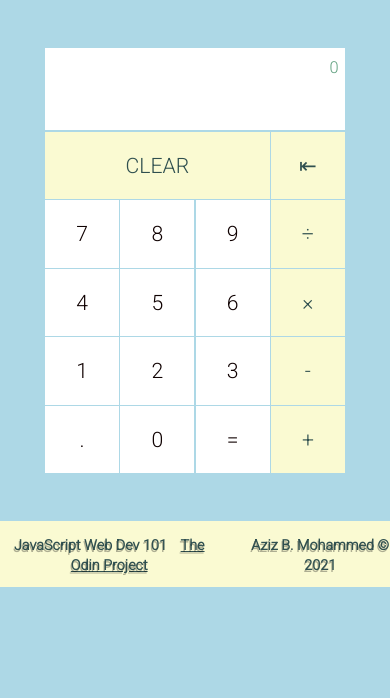
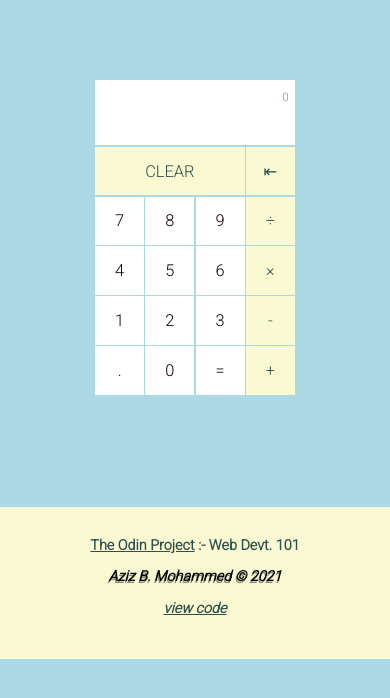
Before and after one commit to abuahmed6310/Calculator, a plain HTML site: page index.html in a window 390 px wide. Both pictures are taken after a click on the element "CLEAR". Drawn offline with Linux system fonts and the light colour scheme.

Commit message:
Responsive and js code clean up

```diff
--- a/index.html
+++ b/index.html
@@ -19,33 +19,37 @@
             </div>
 
             <div class="button-grid">
-                <div class="span-3 gray-backg" data-type="reset" id="allclear">CLEAR</div>
-                <div class="gray-backg" data-type="backspace" id="clear">&#8676</div>
-                <div class="btn" data-type="number" id="digit-7" value="7">7</div>
-                <div class="btn" data-type="number" id="digit-8" value="8">8</div>
-                <div class="btn" data-type="number" id="digit-9" value="7">9</div>
-                <div class="gray-backg" data-type="operator" id="divide" value="/">&#247</div>
-                <div class="btn" data-type="number" id="digit-4" value="4">4</div>
-                <div class="btn" data-type="number" id="digit-5" value="5">5</div>
-                <div class="btn" data-type="number" id="digit-6" value="6">6</div>
-                <div class="gray-backg" data-type="operator" id="multiply" value="x">&#215</div>
-                <div class="btn" data-type="number" id="digit-1" value="1">1</div>
-                <div class="btn" data-type="number" id="digit-2" value="2">2</div>
-                <div class="btn" data-type="number" id="digit-3" value="3">3</div>
-                <div class="gray-backg" data-type="operator" id="minus" value="-">&#45</div>
-                <div class="btn" data-type="decimal" id="decimal" value=".">.</div>
-                <div class="btn" data-type="number" id="digit-0" value="0">0</div>
-                <div class="btn" data-type="equal" id="equals" value="=">&#61</div>
-                <div class="gray-backg" data-type="operator" id="plus" value="+">&#43</div>
+                <div class="btn span-3 gray-btn" data-type="reset" id="allclear">CLEAR</div>
+                <div class="btn gray-btn" data-type="backspace" id="clear">&#8676</div>
+                <div class="btn btn-white" data-type="number" id="digit-7" value="7">7</div>
+                <div class="btn btn-white" data-type="number" id="digit-8" value="8">8</div>
+                <div class="btn btn-white" data-type="number" id="digit-9" value="7">9</div>
+                <div class="btn gray-btn" data-type="operator" id="divide" value="/">&#247</div>
+                <div class="btn btn-white" data-type="number" id="digit-4" value="4">4</div>
+                <div class="btn btn-white" data-type="number" id="digit-5" value="5">5</div>
+                <div class="btn btn-white" data-type="number" id="digit-6" value="6">6</div>
+                <div class="btn gray-btn" data-type="operator" id="multiply" value="x">&#215</div>
+                <div class="btn btn-white" data-type="number" id="digit-1" value="1">1</div>
+                <div class="btn btn-white" data-type="number" id="digit-2" value="2">2</div>
+                <div class="btn btn-white" data-type="number" id="digit-3" value="3">3</div>
+                <div class="btn gray-btn" data-type="operator" id="minus" value="-">&#45</div>
+                <div class="btn btn-white" data-type="decimal" id="decimal" value=".">.</div>
+                <div class="btn btn-white" data-type="number" id="digit-0" value="0">0</div>
+                <div class="btn btn-white" data-type="equal" id="equals" value="=">&#61</div>
+                <div class="btn gray-btn" data-type="operator" id="plus" value="+">&#43</div>
             </div>
         </div>
 
-        <footer>
-            <p class="description">JavaScript Web Dev 101 &nbsp;&nbsp;
-                <a href="https://www.theodinproject.com/courses/web-development-101/lessons/calculator">
-                    The Odin Project</a></p>
-            <p>Aziz B. Mohammed &copy; 2021</p>
-        </footer>
+        <div class="footer">
+          <div class="footer-con">
+
+            <p class="description"> <a href="https://www.theodinproject.com/courses/web-development-101/lessons/calculator">
+                    The Odin Project</a> :- Web Devt. 101</p>
+            <p class="copyright">Aziz B. Mohammed &copy; 2021</p>
+            <p class="code"><a href="https://github.com/abuahmed6310/Calculator">
+                view code</a></p>
+          </div>
+        </div>
     </div>
 
    <script src="./script.js"></script>
--- a/script.js
+++ b/script.js
@@ -1,12 +1,12 @@
 
-const userInput = document.querySelector('#user-input');
-const displayResult = document.querySelector('#result');
+const inputDisplayer = document.querySelector('#user-input');
+const resultDisplayer = document.querySelector('#result');
 const allKeys = document.querySelectorAll('[data-type]');
 
     let keys = '';
 	let keyValue = '';
-    let inputDisplay = '';
-    let resultDisplay = '';
+    let inputText = '';
+    let resultText = '';
     let types = '';
     let  value  = '';
 
@@ -26,104 +26,120 @@ allKeys.forEach(key => key.addEventListener('click', whenClicked));
 function whenClicked(event) {
     let key = event.target;
 	keyValue = key.textContent;
-    inputDisplay = userInput.textContent;
-    resultDisplay = displayResult.textContent;
+    inputText = inputDisplayer.textContent;
+    resultText = resultDisplayer.textContent;
     const { type } = key.dataset;
     types =  type ;
     value  = key.id;
 
 
-    if(type === 'number'&& checkForDecimal.length <= 16) {
+    switch (type) {
 
+        case 'number':
+            if (checkForDecimal.length > 16) break;
             if(!isEqualsPressed) {
-               userInput.textContent = (inputDisplay !== '0')?
-                  inputDisplay + keyValue : keyValue;
-               displayResult.textContent =
-                  (inputDisplay !== '0' && previousKey.type !== 'operator')?
-                  resultDisplay + keyValue : keyValue;
-            }else{
-                userInput.textContent = keyValue;
-                displayResult.textContent = keyValue;
+                inputDisplayer.textContent = (inputText !== '0')?
+                    inputText + keyValue : keyValue;
+                resultDisplayer.textContent =
+                    (inputText !== '0' && previousKey.type !== 'operator')?
+                    resultText + keyValue : keyValue;
+            }else if(isEqualsPressed) {
+                inputDisplayer.textContent = keyValue;
+                resultDisplayer.textContent = keyValue;
             }
+
             checkForDecimal = checkForDecimal + keyValue;
             isEqualsPressed = false;
+            break;
 
-    }else if (types === 'operator' && previousKey.type !== 'operator') {
-        if (!isEqualsPressed) {
-            if (isNaN(inputDisplay)) {
-                data.second = resultDisplay;
+        case 'operator':
+            if (previousKey.type === 'operator') {
+                inputDisplayer.textContent =
+                inputText.substring(0, inputText.length - 2) + keyValue + ' ';
+                data.operator = value;
+                data.operatorsign = keyValue;
+                break;
+            }
+
+            if (!isEqualsPressed && isNaN(inputText) ) {
+                data.second = resultText;
                 data.result = operate(data.first, data.operator, data.second);
-                userInput.textContent = data.result + ' ' + keyValue + ' ';
+                inputDisplayer.textContent = data.result + ' ' + keyValue + ' ';
                 data.first = data.result;
-            }else{
-                userInput.textContent = inputDisplay + ' ' + keyValue + ' ';
-                data.first = inputDisplay;
+            }else if (!isEqualsPressed && !isNaN(inputText) ) {
+                inputDisplayer.textContent = inputText + ' ' + keyValue + ' ';
+                data.first = inputText;
             }
-            displayResult.innerHTML = '&nbsp;';
+
+            if (!isEqualsPressed ) {
+                resultDisplayer.innerHTML = '&nbsp;';
                 data.operator = value;
                 data.operatorsign = keyValue;
                 checkForDecimal = '';
             }else{
-            if (resultDisplay === 'Undefined') return;
-            userInput.textContent = data.result + ' ' + keyValue + ' ';
-            displayResult.innerHTML = '&nbsp;';
+                if (resultText === 'Undefined') return;
+                inputDisplayer.textContent = data.result + ' ' + keyValue + ' ';
+                resultDisplayer.innerHTML = '&nbsp;';
                 data.first = data.result;
                 data.operator = value;
                 data.operatorsign = keyValue;
                 checkForDecimal = '';
                 isEqualsPressed = false;
             }
+            break;
 
-    }else if (types === 'operator' && previousKey.type === 'operator') {
-        userInput.textContent =
-          inputDisplay.substring(0, inputDisplay.length - 2) + keyValue + ' ';
-        data.operator = value;
-        data.operatorsign = keyValue;
+        case 'decimal':
+            if (checkForDecimal.includes('.') || isEqualsPressed) break;
+            inputDisplayer.textContent = (previousKey.type === 'operator')?
+               inputText + '0' + keyValue : inputText + keyValue;
+            resultDisplayer.textContent = (checkForDecimal === '')?
+               '0' + keyValue : resultText + keyValue ;
+            checkForDecimal = checkForDecimal + keyValue;
+            break;
 
-    }else if (types === 'decimal' && !isEqualsPressed &&
-       !checkForDecimal.includes('.')) {
-            userInput.textContent = (previousKey.type === 'operator')?
-               inputDisplay + '0' + keyValue :  inputDisplay + keyValue;
-            displayResult.textContent = (checkForDecimal === '')?
-               '0' + keyValue : resultDisplay + keyValue ;
-			checkForDecimal = checkForDecimal + keyValue;
+        case 'backspace':
+            if (previousKey.type === 'operator') break;
+            if (inputText !== '0' && !isEqualsPressed) {
+                inputDisplayer.textContent = (inputText.length > 1)?
+                inputText.substring(0, inputText.length - 1) : '0';
+                (resultText.length > 1)? resultDisplayer.textContent =
+                   resultText.substring(0, resultText.length - 1)
+                   : resultDisplayer.innerHTML = '&nbsp;';
+            checkForDecimal = checkForDecimal.substring(0,checkForDecimal.length-1);
+            }
+            break;
 
-    }else if(types === 'backspace' && inputDisplay !== '0' && !isEqualsPressed){
-        if (previousKey.type === 'operator') return;
-        userInput.textContent = (inputDisplay.length > 1)?
-            inputDisplay.substring(0, inputDisplay.length - 1) : '0';
-        (resultDisplay.length > 1)? displayResult.textContent =
-             resultDisplay.substring(0, resultDisplay.length - 1)
-             : displayResult.innerHTML = '&nbsp;';
-        checkForDecimal = checkForDecimal.substring(0,checkForDecimal.length-1);
-
-	} else if(type === 'reset'){
-			inputDisplay = '0';
-			userInput.textContent = inputDisplay;
-			displayResult.innerHTML = '&nbsp;';
+        case 'reset':
+            inputText = '0';
+			inputDisplayer.textContent = inputText;
+			resultDisplayer.innerHTML = '&nbsp;';
 			isEqualsPressed = false;
 			checkForDecimal = '';
+            break;
 
-    }else if (types === 'equal') {
-
+        case 'equal':
+            if (!isEqualsPressed && (previousKey.type === 'operator' ||
+                 !isNaN(inputText))) break;
             if (isEqualsPressed) {
-            userInput.textContent = data.result + ' ' + data.operatorsign
-               + ' ' + data.second;
+                inputDisplayer.textContent = data.result + ' ' + data.operatorsign
+                    + ' ' + data.second + ' ' + '=';
                 data.result = operate(data.result, data.operator, data.second);
             }else {
-            if (previousKey.type === 'operator' || !isNaN(inputDisplay)) return;
-            data.second = resultDisplay;
+                data.second = resultText;
                 data.result = operate(data.first, data.operator, data.second);
+                inputDisplayer.textContent = inputText + ' ' + '=';
                 isEqualsPressed = true;
             }
+            data.result = setupresult(data.result);
+            resultDisplayer.textContent = data.result;
+            break;
 
-       data.result = setupresult(data.result);
-       displayResult.textContent = data.result;
-
-    }
+        default:
+            break;
+    } // end of switch.
 
     previousKey.type = types;
-}
+}// end of when clicked.
 
 
 function operate(firstNumber, operator, secondNumber)  {
@@ -141,8 +157,9 @@ function operate(firstNumber, operator, secondNumber)  {
     else if (operator === 'multiply' || operator === 'x')
        return multiply(firstNumber, secondNumber);
     else return divide(firstNumber, secondNumber);
-     //(operator === 'divide' || operator === '/')
-}
+
+}// end of operate.
+
 
 function add(firstNumber, secondNumber) {
     return firstNumber + secondNumber;
@@ -175,7 +192,7 @@ function setupresult(result) {
     return result;
   }
 
-}
+}// end of setupresult.
 
 
 // Event Listener for keyboard button press
--- a/styles.css
+++ b/styles.css
@@ -1,27 +1,52 @@
 
 @import url('https://fonts.googleapis.com/css2?family=Roboto:wght@300&display=swap');
 
-body{
-    padding: 0;
-    margin: 0;
+:root{
+
+    /*      Theme colors        */
+    --text-gray: #3f4954;
+    --text-light : #686666da;
+    --bg-color: #0f0f0f;
+    --white: #ffffff;
+    --midnight: #104f55;
+
+    /* gradient color   */
+    --sky: linear-gradient(120deg, #a1c4fd 0%, #c2e9fb 100%);
+}
+
+html, body{
+    margin: 0%;
     font-family: 'Roboto', sans-serif;
     background-color: lightblue;
 }
 
+
+
+/* ---------------- Global Classes ---------------*/
+
+a{
+    color: darkslategray;
+}
+.span-3{
+    grid-column-start: auto;
+    grid-column-end: span 3;
+}
+/* ------x------- Global Classes -------x-------*/
+
+
+
 .container-parent {
     width: 100%;
-    display: flex;
-    flex-direction: column;
-	justify-content: space-between;
-	align-items: center;
-	text-align: center;
-
+    height: 90vh;
+    text-align: center;
+	padding: 0;
 }
 
 .calculator{
+    width: 80%;
     max-width: 300px;
-    width: 100%;
-    margin: 3rem auto;
+    margin: auto;
+    margin-top: 5rem;
 }
 
 .screen{
@@ -64,79 +89,115 @@ output#result {
 }
 
 .btn{
+
     font-size: 1.325rem;
-    padding: 1.33rem 0;
+    padding: 1.33rem 0rem;
     font-weight: 300;
     border: 0px solid transparent;
     outline: none;
     text-decoration: none;
-    color: rgb(15, 1, 1);
-    background-color: white;
     cursor: pointer;
     transition: all .15s ease-in-out;
 }
-.btn:hover{
+
+.btn-white{
+    color: rgb(15, 1, 1);
+    background-color: var(--white);
+}
+.btn-white:hover{
     background: #bdbdbd;
 	color: #212121;
 	transform: translateY(-0.2rem);
 }
-.btn:active{
+.btn-white:active{
     background: lightcoral;
 	color: #000;
 	transform: translateY(0rem);
 }
 
-.gray-backg{
-    font-size: 1.325rem;
-    padding: 1.33rem 0;
-    font-weight: 50;
-    border: 0px solid transparent;
-    outline: none;
-    text-decoration: none;
+.gray-btn{
     color: darkslategray;
    background-color: lightgoldenrodyellow;
-   cursor: pointer;
-    transition: all .15s ease-in-out;
 }
-.gray-backg:hover{
+.gray-btn:hover{
     background: darkkhaki;
 	color: #212121;
 	transform: translateY(-0.2rem);
 }
-.gray-backg:active{
+.gray-btn:active{
     background: lightcoral;
 	color: #000;
 	transform: translateY(0rem);
 }
 
-.span-3{
-    grid-column-start: auto;
-    grid-column-end: span 3;
+.footer{
+    width: 100%;
+    height: 70px;
+    background-color: lightgoldenrodyellow;
 }
 
-footer{
-    width: 100%;
-    height: 50px;
-    margin: 0;
-    justify-self: end;
-    padding-bottom: 1rem;
-    display: flex;
-    flex-direction: row;
-    align-items: space-around;
-    justify-content: space-around;
+.footer-con{
+    height: 100%;
+    padding: 0rem .9rem;
     color: darkslategray;
-    background-color: lightgoldenrodyellow;;
     font-size: .9rem;
-    line-height: 20px;
     font-weight: 700;
-	text-align: center;
-	text-shadow: -1px 1.5px 0px rgba(0,0,0,0.3);
 }
 
 .description{
-    margin-right: 2rem;
+   font-style: normal;
+}
+.copyright{
+    color: #000;
+    font-style: oblique;
+    text-shadow: -1px 1.5px 0px rgba(0,0,0,0.45);
+}
+.code{
+  font-style: italic;
 }
 
-a{
-    color: darkslategray;
-}
+
+
+@media only screen and (max-width: 520px){
+    .calculator{
+        width: 200px;
+    }
+
+    .btn{
+        font-size: 1.025rem;
+        padding: .93rem 0;
+        font-weight: 180;
+    }
+
+    output#user-input {
+        margin-bottom: .450rem;
+        font-size: .725rem;
+        font-weight: 200;
+    }
+    output#result {
+        font-size: 1.225rem;
+        font-weight: 400;
+    }
+    .footer{
+        height: 120px;
+        margin-top: 7rem;
+        align-content: center;
+        padding: 1rem 0;
+    }
+
+
+    }
+
+
+    @media only screen and (min-width: 520px){
+
+        .footer-con{
+            margin: 0;
+            padding: 0;
+            margin-top: 5rem;
+            display: flex;
+            align-content: center;
+            justify-content: space-around;
+            flex-wrap: wrap;
+        }
+    }
```
Lines whose indentation alone changed are shown as unchanged.
